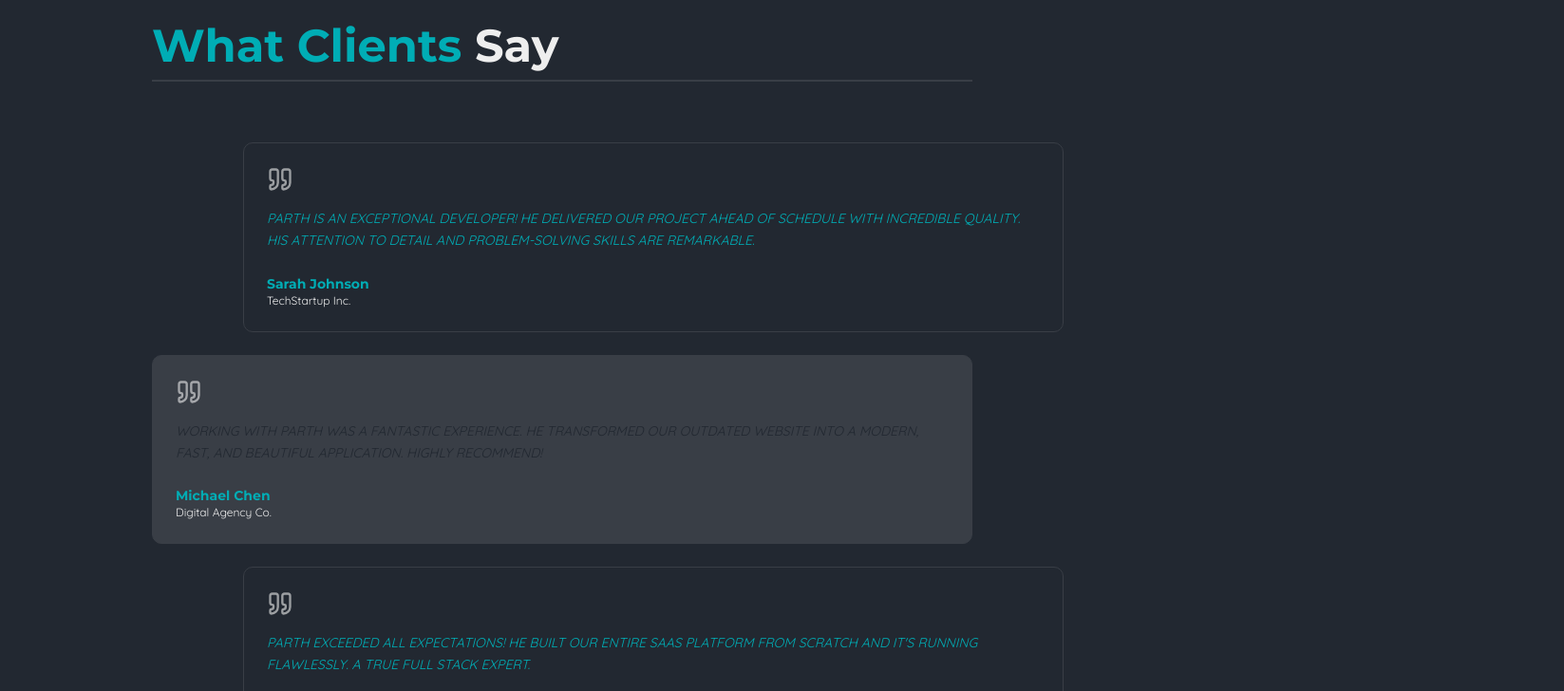
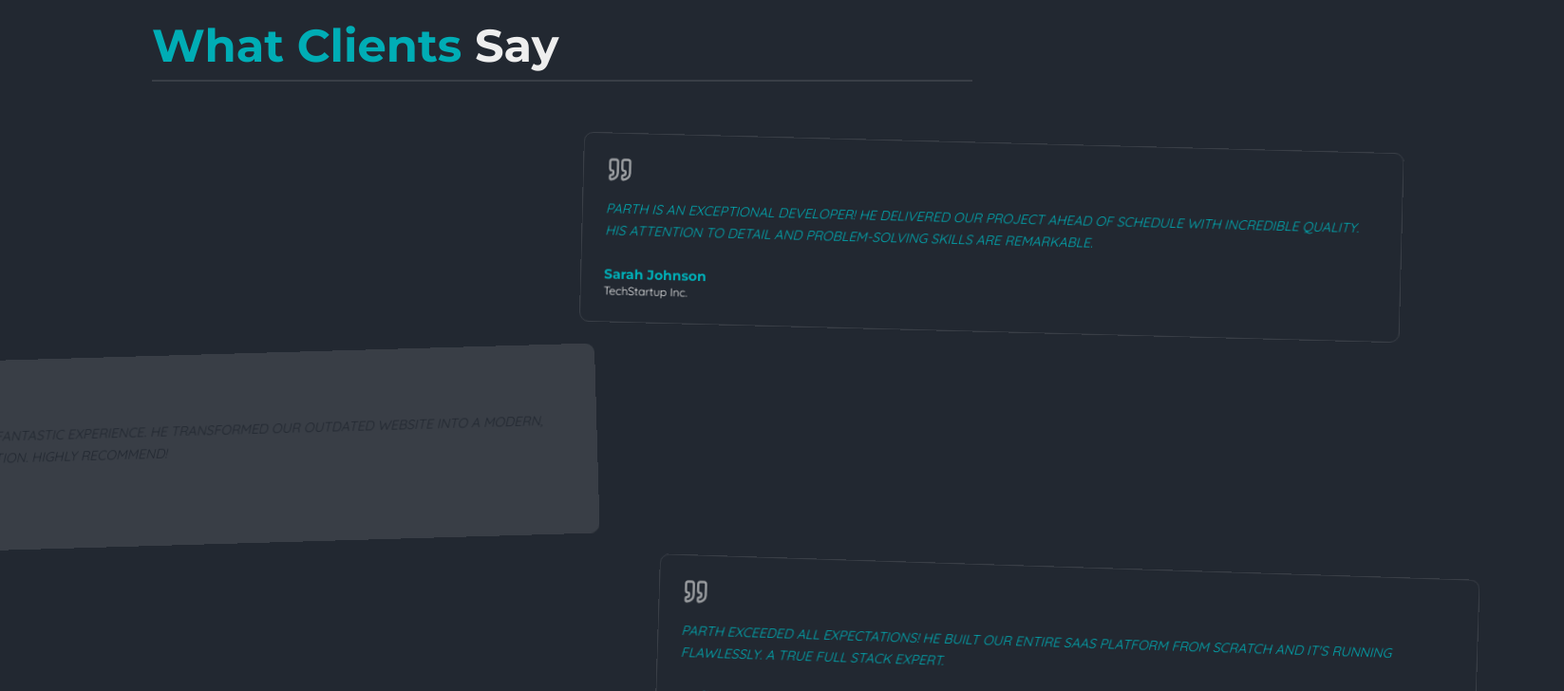
Before and after one commit to parthboricha933/parthboricha, a Next.js app: page / in a window 1280 px wide. Shown: the part 4860-5588 px from the top of the page at 95% size, 1647 px wide, since content can reach past the window. Built offline with nearby package versions, Linux system fonts and the light colour scheme.

Commit message:
2f1d6da7-045a-464f-96c4-be552760930a

```diff
--- a/src/app/globals.css
+++ b/src/app/globals.css
@@ -376,27 +376,6 @@
   font-family: var(--font-montserrat);
   color: var(--themeColor4);
   transition: color 0.3s ease;
-}
-
-/* ==============================
-   REVIEW ALTERNATING SLIDE
-   ============================== */
-.review-card-right {
-  align-self: flex-end;
-  transform: translateX(110%) rotate(4deg);
-  opacity: 0;
-  transition: all 800ms cubic-bezier(0.18, 0.89, 0.32, 1.28);
-}
-.review-card-left {
-  align-self: flex-start;
-  transform: translateX(-110%) rotate(-4deg);
-  opacity: 0;
-  transition: all 800ms cubic-bezier(0.18, 0.89, 0.32, 1.28);
-}
-.review-card-right.in-view,
-.review-card-left.in-view {
-  transform: translateX(0) rotate(0deg);
-  opacity: 1;
 }
 
 /* ==============================
--- a/src/components/portfolio/ReviewsSection.tsx
+++ b/src/components/portfolio/ReviewsSection.tsx
@@ -1,7 +1,6 @@
 'use client';
 
-import { useRef } from 'react';
-import { useInView } from 'framer-motion';
+import { useRef, useEffect, useState, useCallback } from 'react';
 import { Quote } from 'lucide-react';
 
 interface Review {
@@ -45,21 +44,72 @@ const reviews: Review[] = [
 
 function ReviewCard({ review, index }: { review: Review; index: number }) {
   const ref = useRef<HTMLDivElement>(null);
-  const isInView = useInView(ref, { once: false, margin: '-50px' });
+  const [transform, setTransform] = useState('');
   const isEven = index % 2 === 0;
+
+  const calcTransform = useCallback(() => {
+    if (!ref.current) return;
+    const el = ref.current;
+    const rect = el.getBoundingClientRect();
+    const viewportH = window.innerHeight;
+
+    // Start: card just entering view from below
+    const startScroll = el.offsetTop + 150 - viewportH;
+    // End: card has scrolled past the top
+    const endScroll = el.offsetTop + 150 + viewportH;
+
+    const scrollY = window.scrollY;
+    let progress = (scrollY - startScroll) / (endScroll - startScroll);
+    progress = Math.max(0, Math.min(1, progress));
+
+    // easeOutBack easing for bounce effect
+    const c1 = 1.70158;
+    const c3 = c1 + 1;
+    const eased = 1 + c3 * Math.pow(progress - 1, 3) + c1 * Math.pow(progress - 1, 2);
+
+    const maxTranslate = 110; // percentage
+    const maxRotate = 4; // degrees
+
+    if (isEven) {
+      // Even: slides from right
+      const tx = maxTranslate * (1 - eased);
+      const rot = maxRotate * (1 - eased);
+      setTransform(`translateX(${tx}%) rotate(${rot}deg)`);
+    } else {
+      // Odd: slides from left
+      const tx = -maxTranslate * (1 - eased);
+      const rot = -maxRotate * (1 - eased);
+      setTransform(`translateX(${tx}%) rotate(${rot}deg)`);
+    }
+  }, [isEven]);
+
+  useEffect(() => {
+    calcTransform(); // Initial calculation
+
+    const handleScroll = () => {
+      requestAnimationFrame(calcTransform);
+    };
+
+    window.addEventListener('scroll', handleScroll, { passive: true });
+    window.addEventListener('resize', handleScroll, { passive: true });
+    return () => {
+      window.removeEventListener('scroll', handleScroll);
+      window.removeEventListener('resize', handleScroll);
+    };
+  }, [calcTransform]);
 
   return (
     <div
       ref={ref}
-      className={`p-6 rounded-lg ${
-        isEven ? 'review-card-right' : 'review-card-left'
-      } ${isInView ? 'in-view' : ''}`}
+      className={`p-6 rounded-lg ${isEven ? 'self-end' : 'self-start'}`}
       style={{
         backgroundColor: isEven ? 'var(--themeColor1)' : 'var(--themeColor2)',
         color: isEven ? 'var(--themeColor3)' : 'var(--themeColor1)',
         border: '1px solid var(--themeColor2)',
         maxWidth: '90%',
-        transition: 'background-color 0.3s ease, color 0.3s ease, border-color 0.3s ease',
+        transform,
+        willChange: 'transform',
+        transition: 'background-color 1s cubic-bezier(0.18, 0.89, 0.32, 1.28), color 0.3s ease, border-color 0.3s ease',
       }}
     >
       <Quote
@@ -108,7 +158,7 @@ export default function ReviewsSection() {
     <section id="reviews" className="view-element py-24 px-6 sm:px-12 lg:px-24">
       <div className="max-w-6xl mx-auto">
         {/* Section title */}
-        <div className="mb-16" data-aos="fade-up">
+        <div className="mb-16" data-aos="zoom-in-right">
           <h2
             className="text-3xl sm:text-4xl md:text-5xl font-bold"
             style={{ fontFamily: 'var(--font-montserrat)', color: 'var(--themeColor3)', transition: 'color 0.3s ease' }}
```
